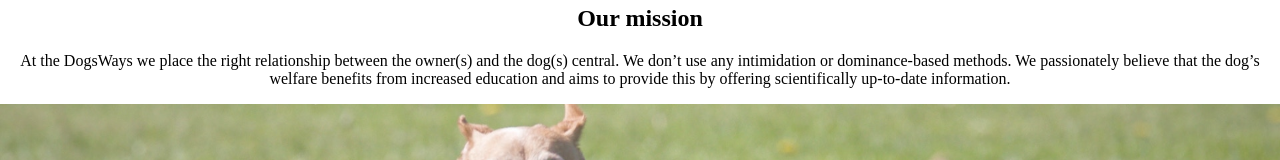
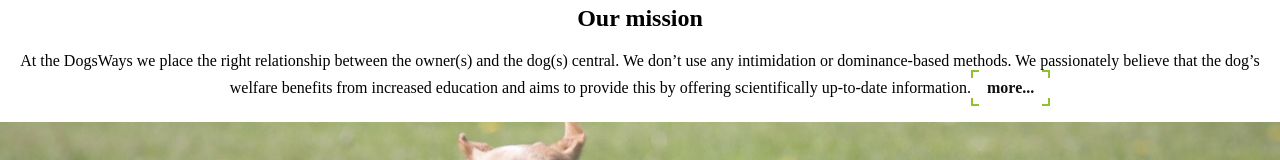
Before and after one commit to Karol-Andracki/dogways, a React (Create React App) app: page / in a window 1280 px wide. Shown: the part 775-935 px from the top of the page. Built offline with nearby package versions, Linux system fonts and the light colour scheme.

Commit message:
button UI element

```diff
--- a/src/components/Home.js
+++ b/src/components/Home.js
@@ -1,5 +1,6 @@
-import React from 'react'
-import styles from '../styles/Home.module.css'
+import React from 'react';
+import styles from '../styles/Home.module.css';
+import Button from './UI elements/Button'
 
 export default function Home() {
     return (
@@ -10,6 +11,7 @@ export default function Home() {
                         Welcome to DogsWays <br/>
 
 
+
             </span>
                 </div>
             </div>
@@ -17,6 +19,7 @@ export default function Home() {
                 <h2>Our mission</h2>
                 <p>
                 At the DogsWays we place the right relationship between the owner(s) and the dog(s) central. We don’t use any intimidation or dominance-based methods. We passionately believe that the dog’s welfare benefits from increased education and aims to provide this by offering scientifically up-to-date information.
+         <Button />
         </p>
             </section>
             <div className={styles.img2}>
--- /dev/null
+++ b/src/components/UI elements/Button.js
@@ -0,0 +1,10 @@
+import React from 'react'
+import styles from '../../styles/Button.module.css'
+
+export default function Button() {
+    return (
+        <div className={styles.outer}>
+            <span className={styles.inner}>more...</span>
+        </div>
+    )
+}
--- /dev/null
+++ b/src/styles/Button.module.css
@@ -0,0 +1,51 @@
+.outer {
+    position: relative;
+    display: inline-block;
+    padding: 7px 14px;
+    border: 2px solid #92c12f;
+
+    color: #111;
+    text-decoration: none;
+    font-weight: 600;
+    font-size: 16px;
+
+}
+.outer:hover {
+    cursor: pointer;
+}
+.outer:before {
+    content:'';
+    position: absolute;
+    top: 6px;
+    left: -2px;
+    width: calc(100% + 4px);
+    height: calc(100% - 12px);
+    background: #fff;
+    transition: 0.5s ease-in-out;
+    transform: scaleY(1);
+    transition-delay: 0.5s;
+
+}
+.outer:hover:before {
+    transform: scaleY(0)
+}
+.outer:after {
+    content:'';
+    position: absolute;
+    left: 6px;
+    top: -2px;
+    height: calc(100% + 4px);
+    width: calc(100% - 12px);
+    background: #fff;
+    transition: 0.5s ease-in-out;
+    transform: scaleX(1)
+
+}
+.outer:hover:after {
+    transform: scaleX(0)
+}
+
+.inner {
+    position: relative;
+    z-index: 3;
+}
```
